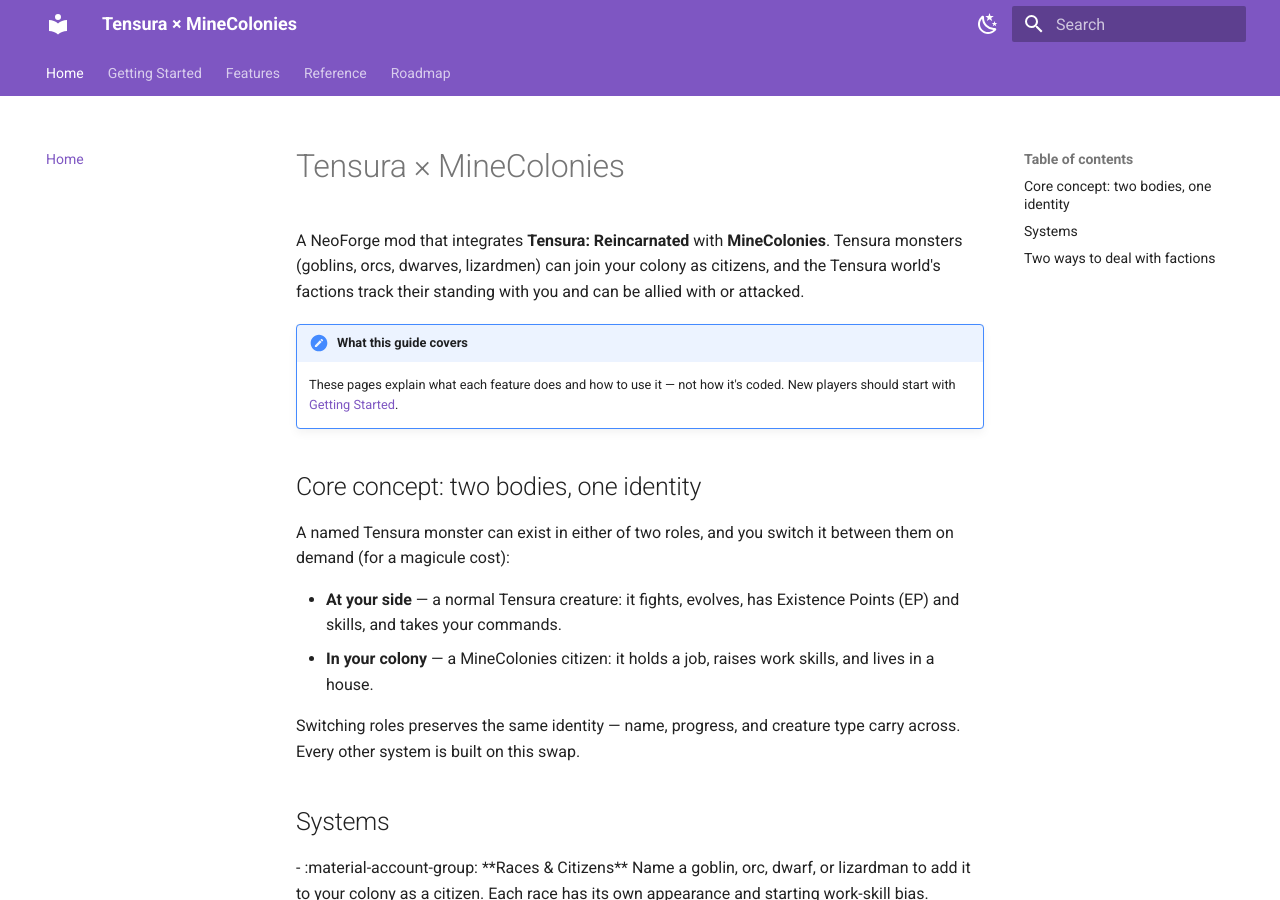
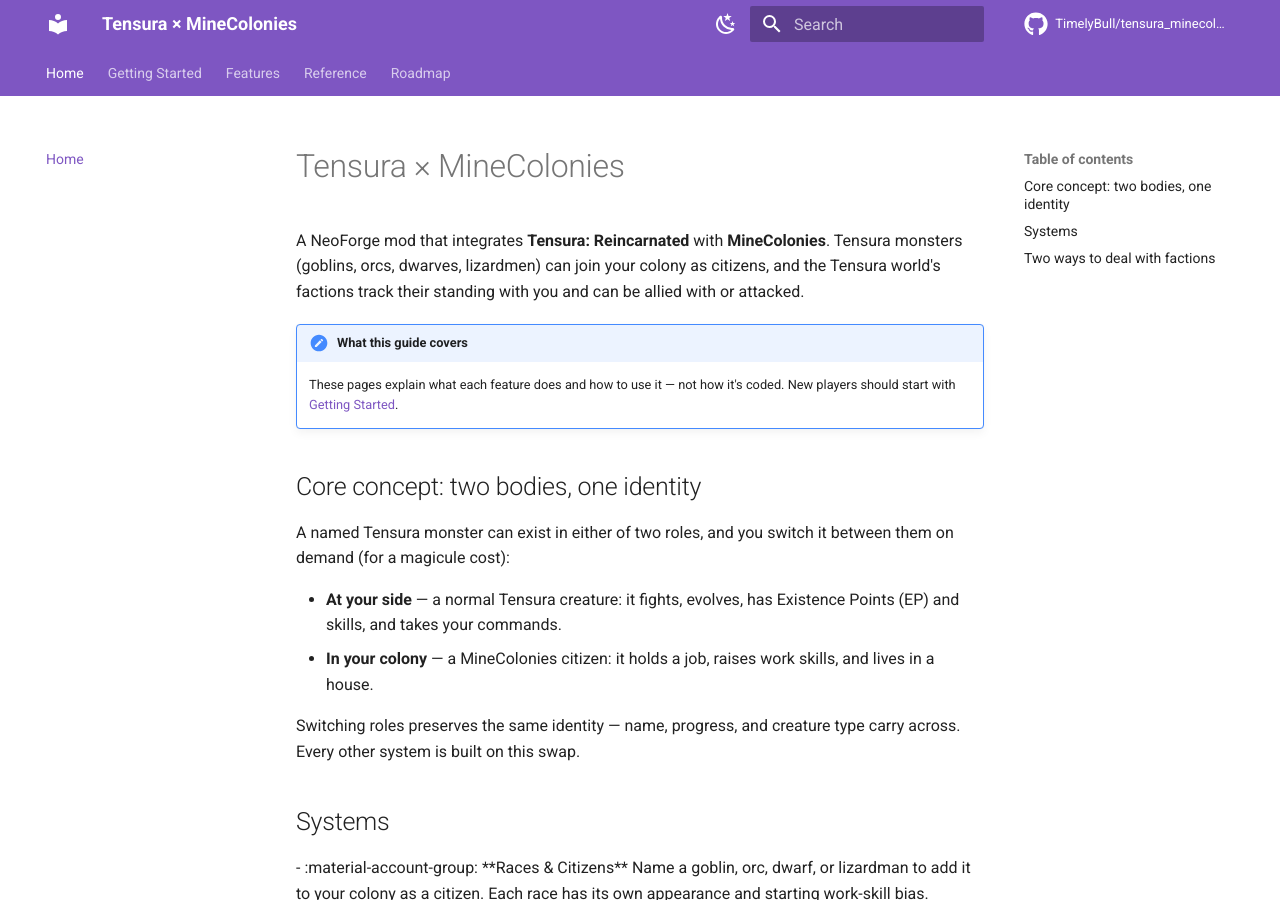
Before and after one commit to TimelyBull/tensura_minecolonies, an MkDocs documentation site: the page built from wiki/index.md, in a window 1280 px wide and 900 px high. Built offline with MkDocs 1.6.1 and Material for MkDocs 9.7.7, drawn with Linux system fonts in a browser that asks for light colours; comment, search, counter and statistics services are not loaded; part of the change alters nothing that is shown.

Commit message:
docs(wiki): set site_url + repo links for GitHub Pages deploy
The repo's remote is github.com/TimelyBull/tensura_minecolonies, so the
project site publishes at https://timelybull.github.io/tensura_minecolonies/.
Set site_url to that (correct sitemap + canonical links; MkDocs already uses
relative asset paths so the theme works on the subpath), plus repo_url /
repo_name for the header GitHub link.

Co-Authored-By: Claude Opus 4.8 <noreply@anthropic.com>

```diff
--- a/mkdocs.yml
+++ b/mkdocs.yml
@@ -1,5 +1,13 @@
 site_name: Tensura × MineColonies
 site_description: "Player guide for the Tensura: Reincarnated × MineColonies integration mod."
+# GitHub Pages serves a project site from https://<user>.github.io/<repo>/.
+# This repo's remote is github.com/TimelyBull/tensura_minecolonies, so the
+# published URL is the one below. (MkDocs uses relative asset paths, so the
+# theme styling works on the subpath regardless; site_url is still set for a
+# correct sitemap.xml and canonical links.)
+site_url: https://timelybull.github.io/tensura_minecolonies/
+repo_url: https://github.com/TimelyBull/tensura_minecolonies
+repo_name: TimelyBull/tensura_minecolonies
 docs_dir: wiki
 site_dir: site
 
```
